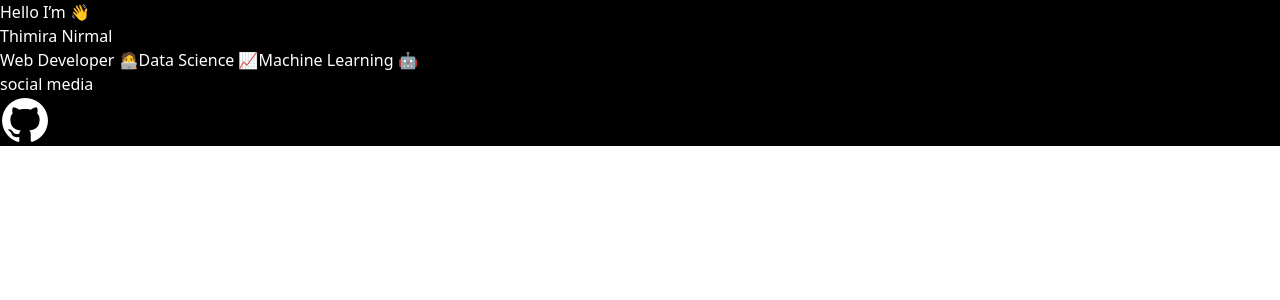
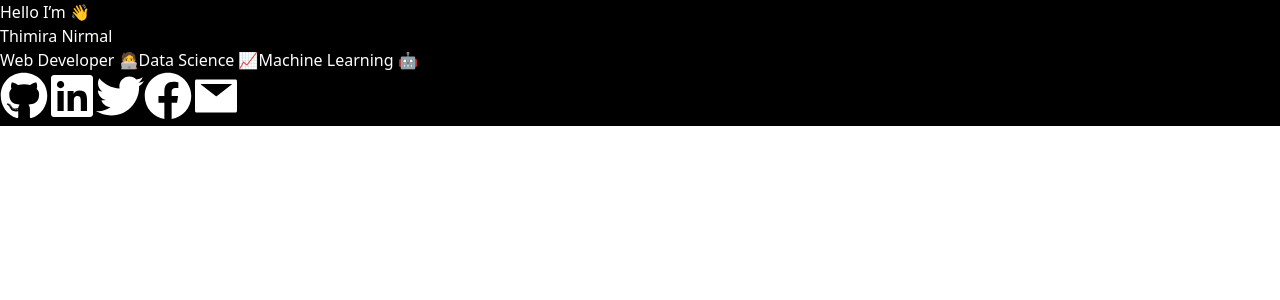
Before and after one commit to timnirmal/Portfolio-Vite, a React app: page / in a window 1280 px wide. Shown: the top 300 px of the page. Built offline with nearby package versions, Linux system fonts and the light colour scheme; the HTML template or start-up script is replaced by a standard one.

Commit message:
SM Added

```diff
--- a/package.json
+++ b/package.json
@@ -11,6 +11,7 @@
   "dependencies": {
     "react": "^18.2.0",
     "react-dom": "^18.2.0",
+    "react-icons": "^4.6.0",
     "react-router-dom": "^6.4.3"
   },
   "devDependencies": {
--- a/src/component/SocialMedia/index.jsx
+++ b/src/component/SocialMedia/index.jsx
@@ -7,26 +7,45 @@ import iconTwitter from "/images/icon _twitter.png";
 import iconFacebook from "/images/icon _facebook.png";
 import iconEmail from "/images/icon _email.png";
 
+import {FaGithub} from "react-icons/fa";
+import {FaLinkedin} from "react-icons/fa";
+import {FaTwitter} from "react-icons/fa";
+import {FaFacebook} from "react-icons/fa";
+import {AiFillMail as FaEmail} from "react-icons/ai"
 
 function SocialMedia() {
     console.log(me.social.github.url)
 
     return (
         <div className="social-media">
-            <h1>social media</h1>
-            <ul>
-                {me.social.github && (
-                    <li>
-                        <Link to={me.social.github}>
-                            <img
-                                src={iconGitHub}
-                                alt="Image Link"
-                                width="50px"
-                            />
-                        </Link>
-                    </li>
-                )}
-            </ul>
+            {me.social.github && (
+                <a href={me.social.github.url} target="_blank" rel="noreferrer"
+                   className="inline-block"
+                >
+                    <FaGithub className="text-5xl"/>
+                </a>
+            )}
+            {me.social.linkedin && (
+                <a href={me.social.linkedin.url} target="_blank" rel="noreferrer" className="inline-block">
+                    <FaLinkedin className="text-5xl"/>
+                </a>
+            )}
+            {me.social.twitter && (
+                <a href={me.social.twitter.url} target="_blank" rel="noreferrer" className="inline-block">
+                    <FaTwitter className="text-5xl"/>
+                </a>
+            )}
+            {me.social.facebook && (
+                <a href={me.social.facebook.url} target="_blank" rel="noreferrer" className="inline-block">
+                    <FaFacebook className="text-5xl"/>
+                </a>
+            )}
+            {me.email && (
+                <a href={`mailto:${me.email}`} target="_blank" rel="noreferrer" className="inline-block">
+                    <FaEmail className="text-5xl"/>
+                </a>
+            )}
+
         </div>
     )
 }
--- a/src/data/me.json
+++ b/src/data/me.json
@@ -19,6 +19,10 @@
     "linkedin": {
       "url": "https://www.linkedin.com/in/thimiranirmal/",
       "title": "linkedin.com/in/thimiranirmal/"
+    },
+    "facebook": {
+      "url": "https://www.facebook.com/timnirmal",
+      "title": "facebook.com/timnirmal"
     }
   },
   "photo": "https://timnirmal.me/images/profile.jpg",
```
Also changed, not shown: 1 other file (tests, documents, lock files or other folders).
